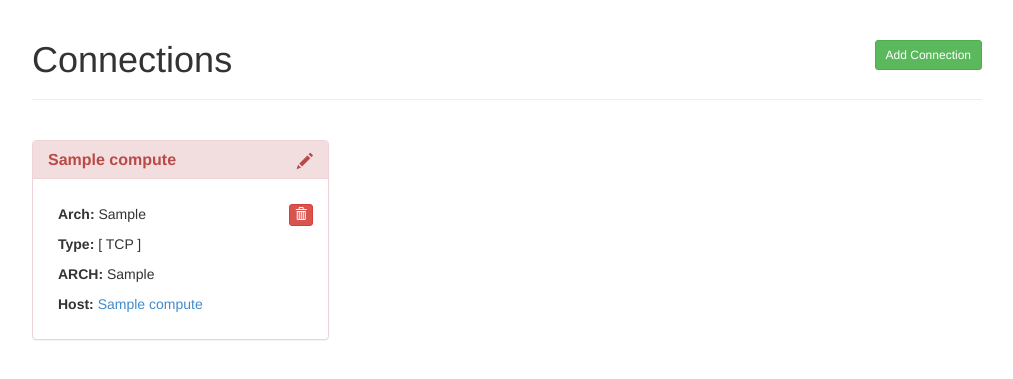
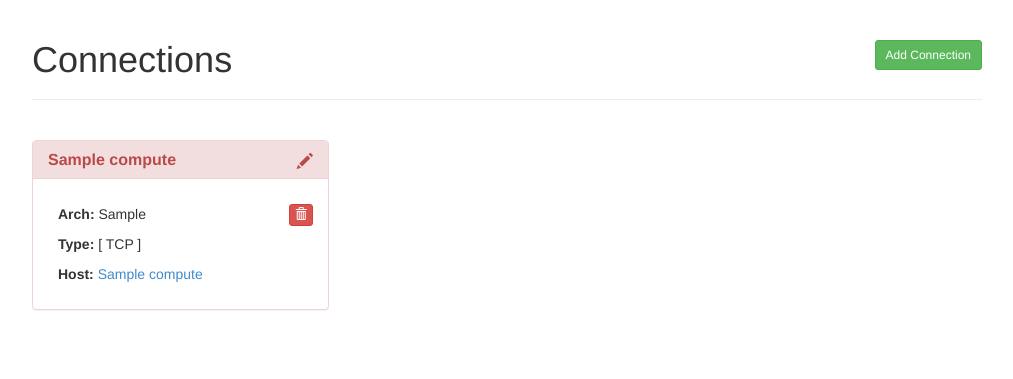
Before and after one commit to retspen/webvirtmgr, a Django app: page /servers/ in a window 1280 px wide. Shown: the part 51-430 px from the top of the page, without its empty margins (133-1146 px from the left). Run offline with Django 3.2, Linux system fonts and the light colour scheme; a user stored in the database is signed in; tables that the repository leaves empty hold one stand-in row (values such as "Sample post"); data that the repository does not hold is empty; parts of the project's set-up code (start-up, migrations or seed data) failed here and were passed over; some libraries are stand-ins or nearby versions.

Commit message:
1.update server page for v5.0.0

```diff
--- a/templates/servers.html
+++ b/templates/servers.html
@@ -86,9 +86,6 @@
                                     {% ifequal host.type 3 %}TLS{% endifequal %}
                                     {% ifequal host.type 4 %}SOCKET{% endifequal %} ]
                                 </p>
-                                {% if host.arch %}
-                                    <p><strong>{% trans "ARCH" %}:</strong> {{ host.arch }}</p>
-                                {% endif %}
                                 <p><strong>{% trans "Host" %}:</strong> <a
                                         href="ssh://{{ host.hostname }}" title="{{ host.status }}">{{ host.hostname }}</a></p>
                                 <!-- Modal Edit -->
@@ -186,8 +183,7 @@
                                                             <label class="col-sm-4 control-label">{% trans "Arch" %}</label>
 
                                                             <div class="col-sm-6">
-                                                                <input type="text" name="arch" class="form-control"
-                                                                       value="{{ host.arch }}">
+                                                                <p><strong>{% trans "Arch" %}:</strong> {{host.arch}}</p>
                                                             </div>
                                                         </div>
                                                         <div class="modal-footer">
```
